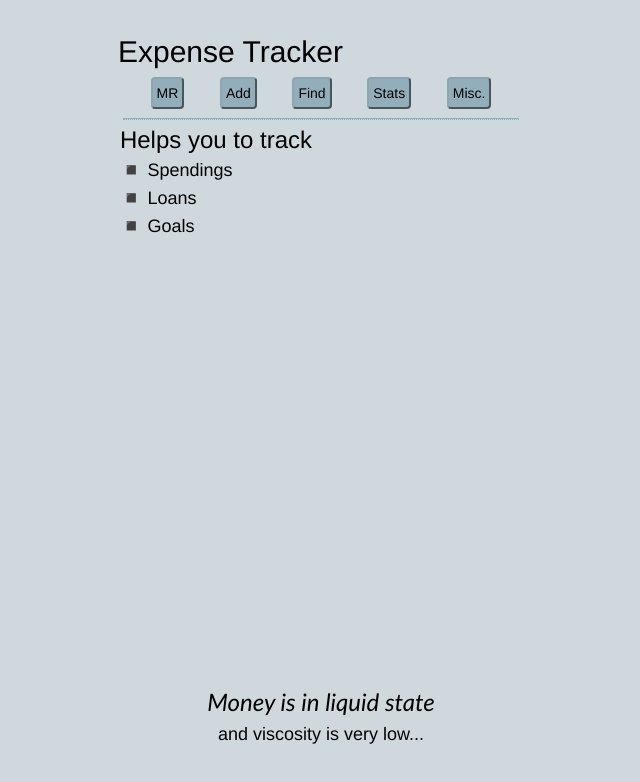
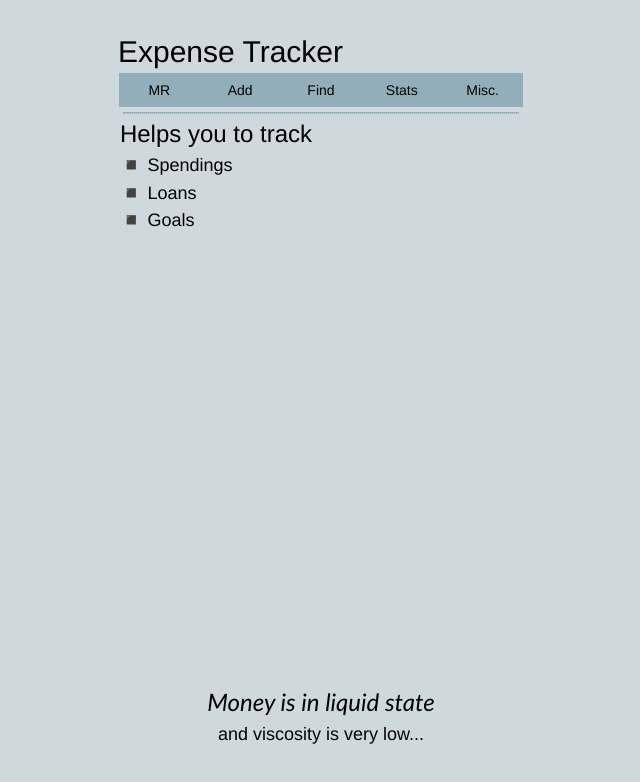
Before and after one commit to udayVK/notedown-ui, an Angular app: page / in a window 1280 px wide. Shown: the top 782 px of the page, without its empty margins (319-959 px from the left). Built offline with nearby package versions, Linux system fonts and the light colour scheme.

Commit message:
unified nav bar

```diff
--- a/src/app/nav/nav.component.css
+++ b/src/app/nav/nav.component.css
@@ -4,6 +4,11 @@
 .navitem{
     background-color: #93aebb;
     border-color: #90A4AE;
+    width: 20%;
+    height: 4.3vh;
+    display: flex;
+    justify-content: center;
+    align-items: center;
 }
 .nav{
     display: flex;
--- a/src/app/nav/nav.component.html
+++ b/src/app/nav/nav.component.html
@@ -1,7 +1,7 @@
 <div class="nav">
-    <button class="navitem" routerLink="/">MR</button>
-    <button class="navitem" routerLink="/add"  routerLinkActive="navitemactive">Add</button>
-    <button class="navitem" routerLink="/find" routerLinkActive="navitemactive">Find</button>
-    <button  routerLink="/stats" routerLinkActive="navitemactive" class="navitem">Stats</button>
-    <button class="navitem" routerLink="/misc" routerLinkActive="navitemactive">Misc.</button>
+    <span class="navitem" routerLink="/">MR</span>
+    <span class="navitem" routerLink="/add"  routerLinkActive="navitemactive">Add</span>
+    <span class="navitem" routerLink="/find" routerLinkActive="navitemactive">Find</span>
+    <span  routerLink="/stats" routerLinkActive="navitemactive" class="navitem">Stats</span>
+    <span class="navitem" routerLink="/misc" routerLinkActive="navitemactive">Misc.</span>
 </div>
```
